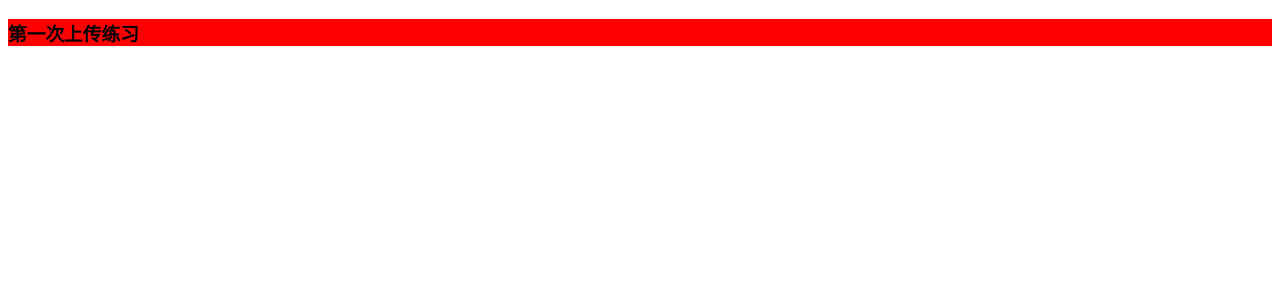
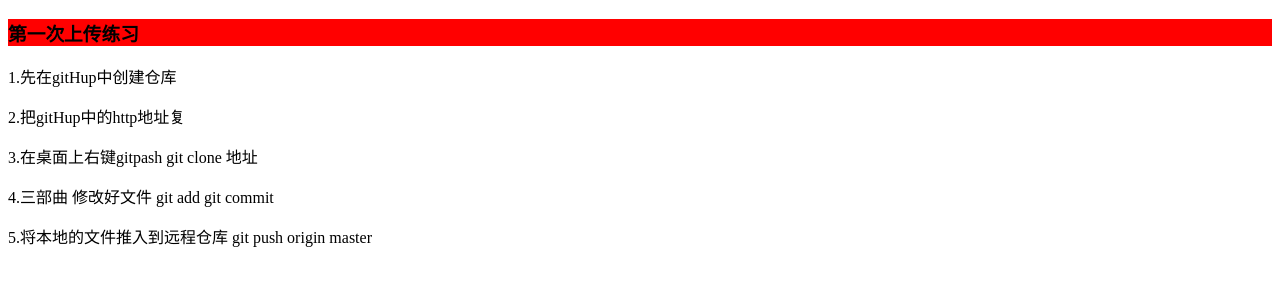
Before and after one commit to xiaogenZhang/test, a plain HTML site: page index.html in a window 1280 px wide. Drawn offline with Linux system fonts and the light colour scheme.

Commit message:
html中写清楚git上传步骤

```diff
--- a/index.html
+++ b/index.html
@@ -9,5 +9,10 @@
 </head>
 <body>
 	<h3>第一次上传练习</h3>
+	<p>1.先在gitHup中创建仓库</p>
+	<p>2.把gitHup中的http地址复</p>
+	<p>3.在桌面上右键gitpash git clone 地址</p>
+	<p>4.三部曲 修改好文件 git add git commit</p>
+	<p>5.将本地的文件推入到远程仓库 git push origin master</p>
 </body>
 </html>
```
